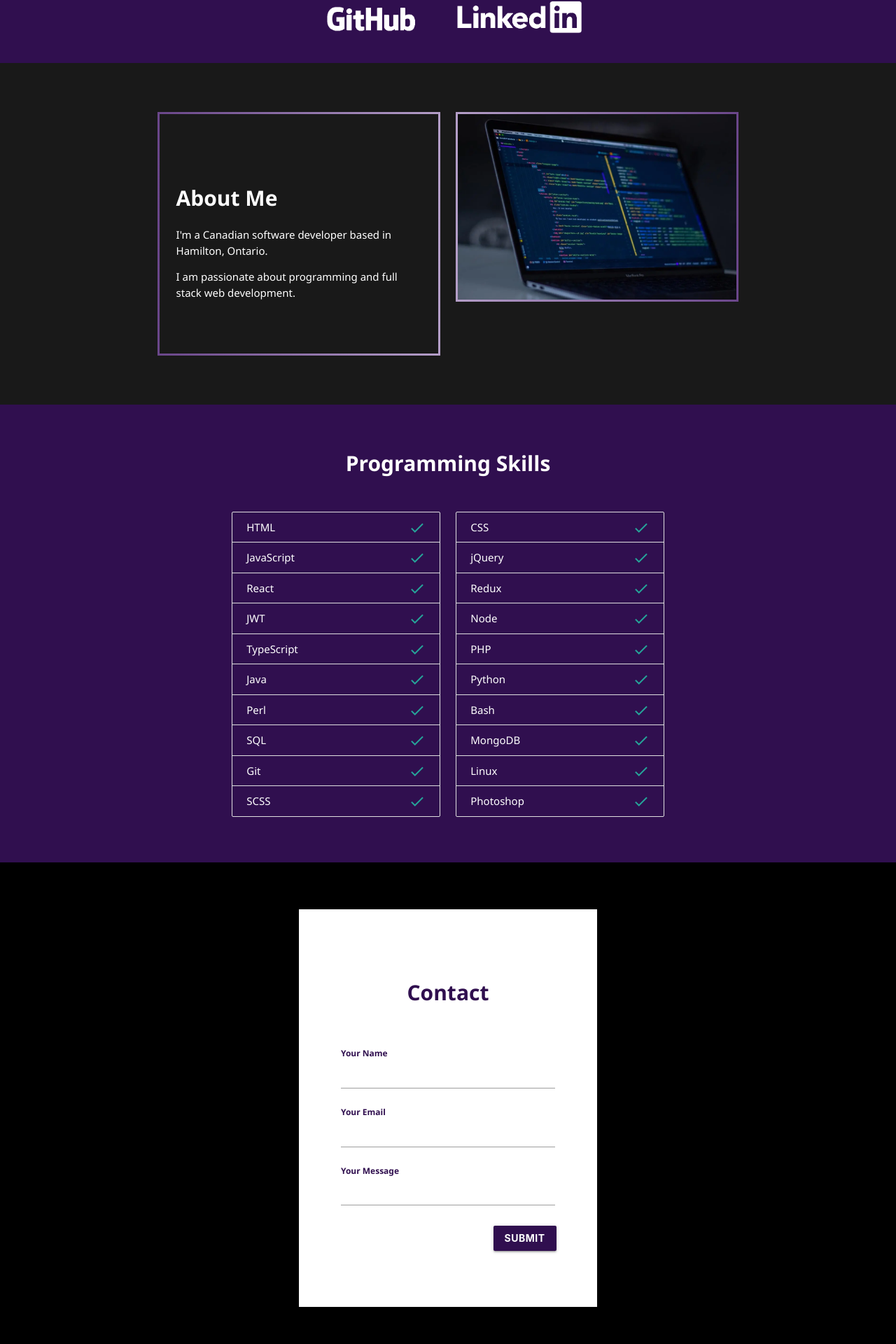
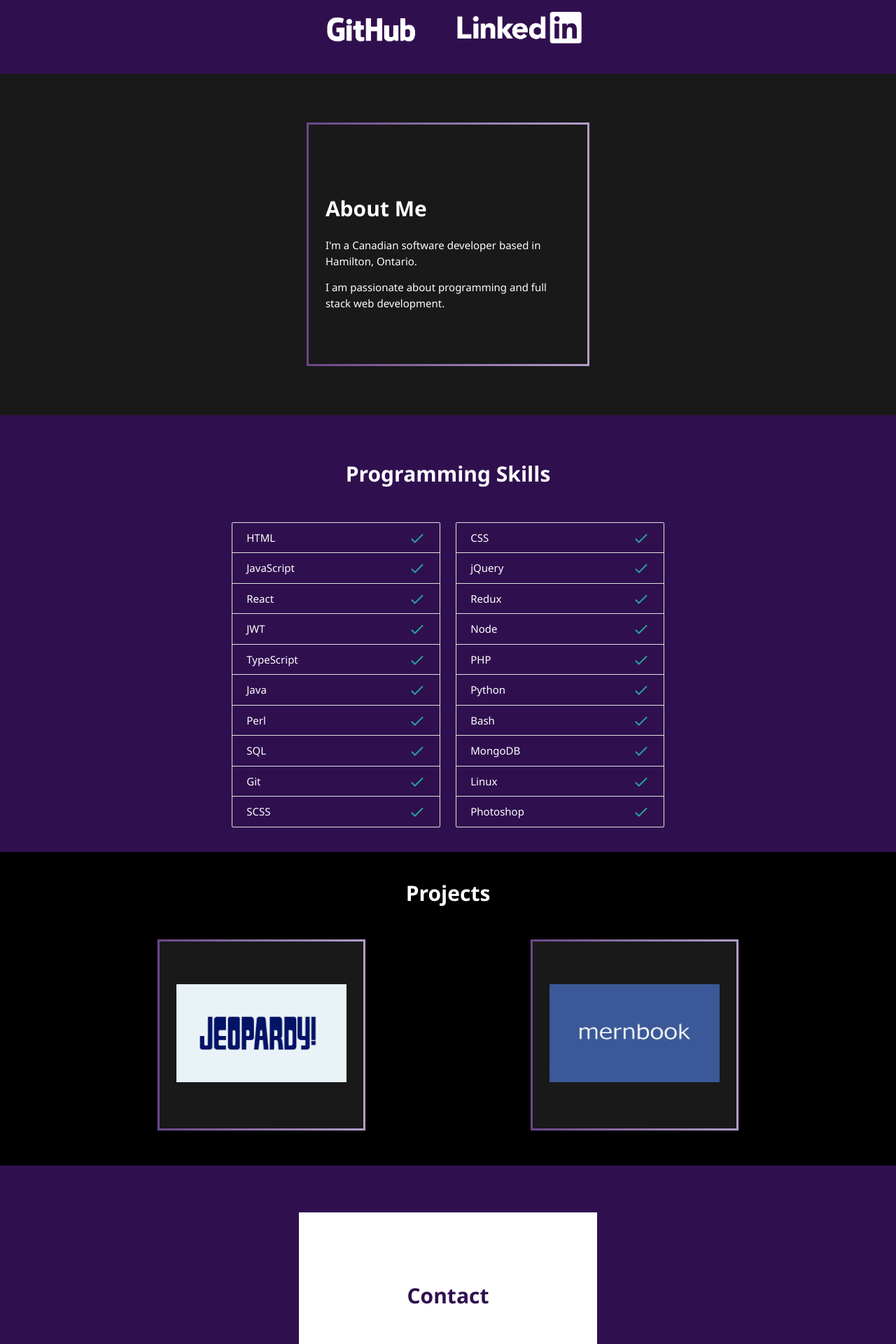
Before and after one commit to Mister905/portfolio_spa, a React (Create React App) app: page / in a window 1280 px wide. Shown: the part 835-2755 px from the top of the page at 70% size. Built offline with nearby package versions, Linux system fonts and the light colour scheme.

Commit message:
Added projects

```diff
--- a/src/App.js
+++ b/src/App.js
@@ -1,7 +1,8 @@
 import heraldry from "./assets/heraldry.webp";
 import github from "./assets/github_optimized.png";
 import linkedin from "./assets/linkedin_optimized.png";
-import laptop from "./assets/laptop.webp";
+import jeopardy from "./assets/jeopardy.png";
+import mernbook from "./assets/mernbook.png";
 
 function App() {
   return (
@@ -15,20 +16,19 @@ function App() {
       </div>
 
       <div className="row social-media-row">
-        <div className="col m2 offset-m4">
+        <div className="col m2 offset-m4 s6">
           <a href="https://github.com/Mister905?tab=repositories">
             <img src={github} class="responsive-img" alt="GitHub" />
           </a>
         </div>
-        <div className="col m2">
+        <div className="col m2 s6">
           <a href="https://www.linkedin.com/in/james-mccarthy-159230199/">
             <img src={linkedin} class="responsive-img" alt="LinkedIn" />
           </a>
         </div>
       </div>
-
       <div className="row about-row">
-        <div className="col m4 offset-m2">
+        <div className="col m4 offset-m4 s12">
           <div class="module-border-wrap">
             <div class="module">
               <h1 class="fs-2rem fw-bold">About Me</h1>
@@ -42,22 +42,15 @@ function App() {
             </div>
           </div>
         </div>
-        <div className="col m4">
-          <img
-            src={laptop}
-            class="responsive-img laptop-img-border"
-            alt="Laptop"
-          />
-        </div>
       </div>
       <div className="row skills-row">
         <div className="row">
-          <div className="col m12 center-align">
+          <div className="col m12 s12 center-align">
             <h1 class="fs-2rem fw-bold">Programming Skills</h1>
           </div>
         </div>
         <div className="row">
-          <div className="col m3 offset-m3">
+          <div className="col m3 offset-m3 s12">
             <ul class="collection">
               <li class="collection-item collection-item-custom">
                 HTML
@@ -121,7 +114,7 @@ function App() {
               </li>
             </ul>
           </div>
-          <div className="col m3">
+          <div className="col m3 s12">
             <ul class="collection">
               <li class="collection-item collection-item-custom">
                 CSS
@@ -186,8 +179,36 @@ function App() {
             </ul>
           </div>
         </div>
+        <div className="row mb-0 project-row">
+          <div className="col m12">
+            <h1 class="center-align fs-2rem fw-bold">Projects</h1>
+            <div className="row mt-50 mb-50">
+              <div className="col m3 s12 offset-m2">
+                <div class="module-border-wrap">
+                  <div class="module">
+                    <a href="http://jeopardy.xyz/" target="_blank">
+                      <img src={jeopardy} class="responsive-img" />
+                    </a>
+                  </div>
+                </div>
+              </div>
+              <div className="col m3 offset-m2  s12">
+                <div class="module-border-wrap">
+                  <div class="module">
+                    <a
+                      href="https://mernbook-905.herokuapp.com/"
+                      target="_blank"
+                    >
+                      <img src={mernbook} class="responsive-img" />
+                    </a>
+                  </div>
+                </div>
+              </div>
+            </div>
+          </div>
+        </div>
         <div className="row contact-row">
-          <div className="col m4 offset-m4 center-align bg-white contact-col">
+          <div className="col m4 offset-m4 s12 center-align bg-white contact-col">
             <h1 class="fs-2rem dark-purple fw-bold">Contact</h1>
             <div className="row">
               <form name="contact" method="POST">
--- a/src/index.scss
+++ b/src/index.scss
@@ -66,6 +66,7 @@ body {
 
 .social-media-row {
   background: #300f4f;
+  padding-top: 15px;
 }
 
 .laptop-img-border {
@@ -95,6 +96,10 @@ body {
   margin-top: 0px;
 }
 
+.mb-0 {
+  margin-bottom: 0px;
+}
+
 .collection-item-custom {
   background: transparent !important;
 }
@@ -119,11 +124,6 @@ body {
 
 .fw-bold {
   font-weight: bold;
-}
-
-.btn-submit {
-  background: #300f4f;
-  margin-right: 10px;
 }
 
 .input-field input {
@@ -178,17 +178,30 @@ body {
   padding: 60px 60px !important;
 }
 
-.btn-submit:hover {
+.btn-submit {
   background: white;
   color: #300f4f;
+  margin-right: 10px;
+}
+
+.btn-submit:hover {
+  background: #300f4f;
+  color: #fff;
 }
 
 .contact-row {
-  background: black;
-  margin-top: 50px;
+  background: #300f4f;
   margin-bottom: 0px;
 }
 
 .mt-50 {
   margin-top: 50px;
 }
+
+.mb-50 {
+  margin-bottom: 50px;
+}
+
+.project-row {
+  background: #000;
+}
```
Also changed, not shown: src/assets/jeopardy.png (added), src/assets/mernbook.png (added).
